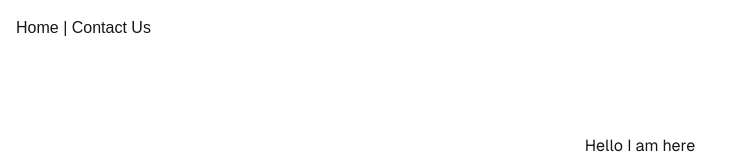
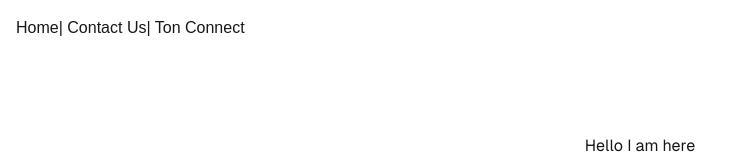
Before and after one commit to kingzamzon/telegram-ton-app, a Next.js app: page / in a window 1280 px wide. Shown: the top 160 px of the page, without its empty margins (0-741 px from the left). Built offline with nearby package versions, Linux system fonts and the light colour scheme.

Commit message:
add ton connect

```diff
--- a/src/app/layout.tsx
+++ b/src/app/layout.tsx
@@ -30,7 +30,9 @@ export default function RootLayout({
         className={`${geistSans.variable} ${geistMono.variable} antialiased`}
       >
          <nav className="p-4">
-          <Link href="/">Home</Link> | <Link href="/contact">Contact Us</Link>
+          <Link href="/">Home</Link>
+          | <Link href="/contact">Contact Us</Link>
+          | <Link href="/tonconnect">Ton Connect</Link>
         </nav>
         {children}
       </body>
```
